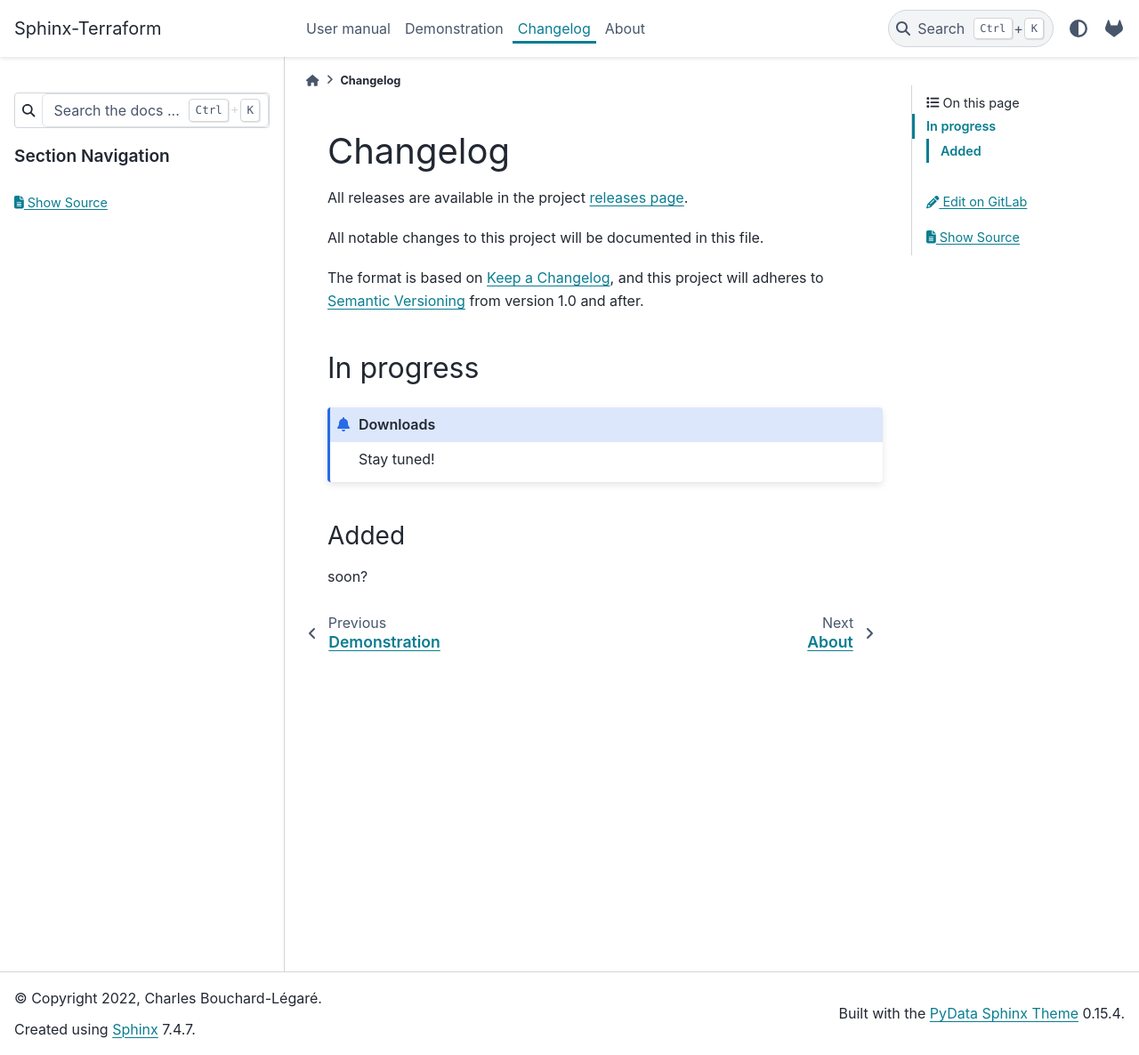
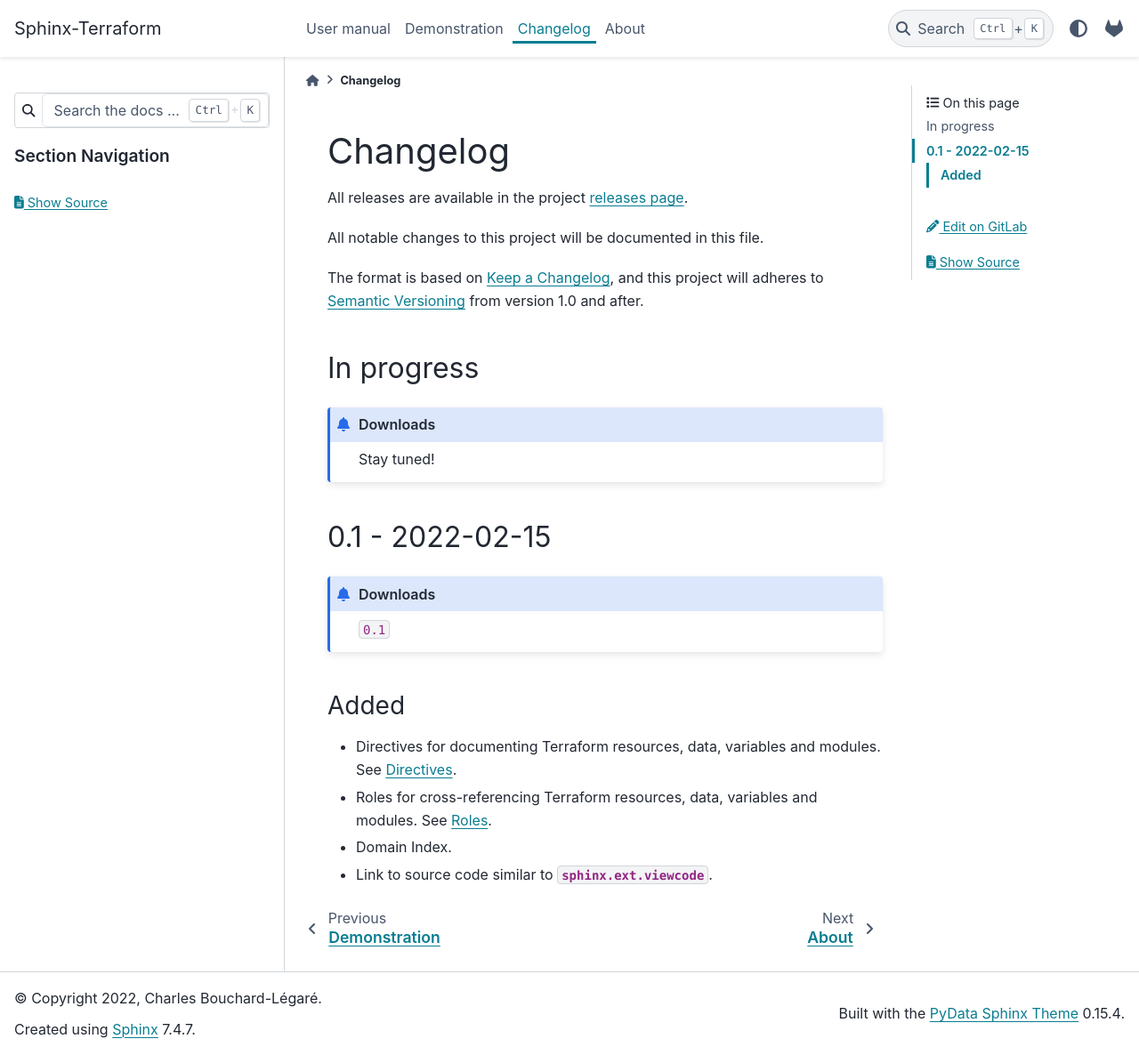
Before and after one commit to cblegare/sphinx-terraform, a Sphinx documentation site: the page built from docs/changelog.rst, in a window 1280 px wide and 1186 px high. Shown: the whole window at 89% size. Built offline with Sphinx 7.4.7 and the PyData theme 0.15.4, drawn with Linux system fonts in a browser that asks for light colours; pages that are not in the unit, such as notebooks, are missing from menus; cross-references to code outside the pages are shown as plain code.

Commit message:
Clean readme and add changelog for 0.1

```diff
--- a/docs/changelog.rst
+++ b/docs/changelog.rst
@@ -61,7 +61,25 @@ In progress
     Stay tuned!
 
 
+.. _release-0.1:
+
+0.1 - 2022-02-15
+================
+
+.. admonition:: Downloads
+
+    :release:`0.1`
+
+
 Added
 -----
 
-soon?
+*   Directives for documenting Terraform resources, data, variables and
+    modules. See :ref:`directives`.
+
+*   Roles for cross-referencing Terraform resources, data, variables and
+    modules. See :ref:`roles`.
+
+*   Domain Index.
+
+*   Link to source code similar to :mod:`sphinx.ext.viewcode`.
```
Also changed, not shown: README.rst (+0 -8 lines).
